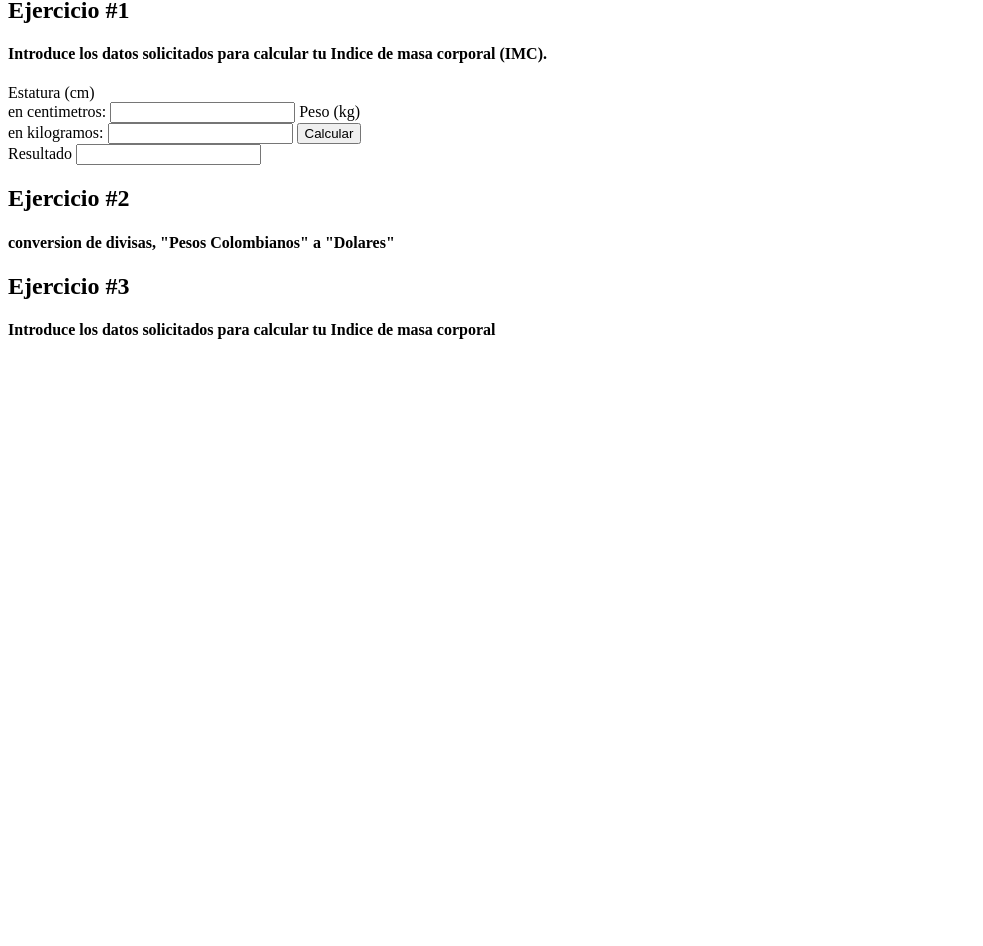
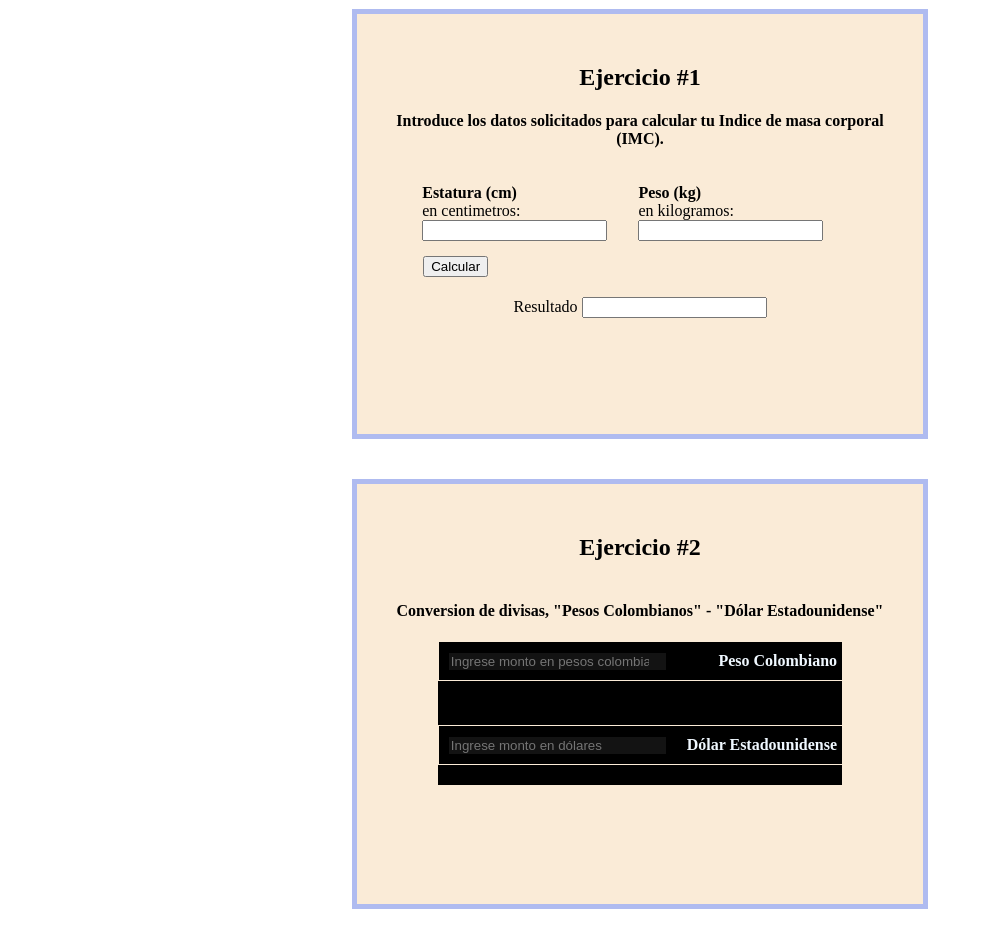
Before and after one commit to Allpez/eventosAL, a plain HTML site: page index.html in a window 1280 px wide. Shown: the part 83-1029 px from the top of the page, without its empty margins (0-983 px from the left). Before the commit the page ends 800 px from the top, so only its background shows below. Drawn offline with Linux system fonts and the light colour scheme.

Commit message:
ejercicio #2

```diff
--- a/index.html
+++ b/index.html
@@ -9,29 +9,50 @@
 </head>
 
 <body>
-
+    <div class="layout">
         <h1 class="titulo">Taller de Eventos</h1>
 
-
+        <div class="ej">
             <h2 class="titulo2">Ejercicio #1</h2>
             <h4 class="titulo4">Introduce los datos solicitados para calcular tu <span class="tema">Indice de masa corporal (IMC).</span></h4>
-
-    <form id="form">
-        <label>
-            <span class="estatura">Estatura (cm)</span><br>en centimetros:
+            <form id="form" class="form">
+                <label class="estatura">
+                    <span class="negrita">Estatura (cm)</span>
+                    <p class="parrafo">en centimetros:</p>
                     <input type="number" name="estatura" required>
                 </label>
-        <label>
-            <span class="peso">Peso (kg)</span><br>en kilogramos:
+                <label class="peso">
+                    <span class="negrita">Peso (kg)</span>
+                    <p class="parrafo">en kilogramos:</p>
                     <input type="number" name="peso" required>
                 </label>
-        <button type="submit">Calcular</button>
+                <button type="submit" class="boton">Calcular</button>
             </form>
-
-    <label>
+            <label class="resultado">
                 Resultado
                 <input type="text" id="resultado" readonly>
             </label>
+        </div>
+
+        <div class="ej div_2 conversion">
+            <h2 class="titulo2">Ejercicio #2</h2>
+            <h4 class="titulo4"><span class="tema">Conversion de divisas</span>, "Pesos Colombianos" - "Dólar Estadounidense"</h4>
+
+            <div class="caja">
+                <div class="int_box">
+                    <label class="pesoColomb cuadro">
+                        <input type="number" id="pesoColomb" placeholder="Ingrese monto en pesos colombiano" class="inpColor">
+                        <span class="negrita blanco">Peso Colombiano</span>
+                    </label>
+                </div>
+                <div class="int_box">
+                    <label class="dolar cuadro">
+                        <input type="number" id="dolar" placeholder="Ingrese monto en dólares" class="inpColor">
+                        <span class="negrita blanco">Dólar Estadounidense</span>
+                    </label>
+                </div>
+            </div>
+        </div>
 
 
 
@@ -47,55 +68,13 @@
 
 
 
-
-
-
-
-
-
-
-
-
-
-
-
-
-
-
-
-
-
-
-    <h2 class="titulo2">Ejercicio #2</h2>
-    <h4 class="titulo4"><span class="tema">conversion de divisas</span>, "Pesos Colombianos" a "Dolares"</h4>
-
-
-
-
-
-
-
-
-
-
-
-
-
-
-
-
-
+        <div class="ej div_2">
             <h2 class="titulo2">Ejercicio #3</h2>
             <h4 class="titulo4">Introduce los datos solicitados para calcular tu <span class="tema">Indice de masa
                     corporal</span></h4>
+        </div>
 
-
-
-
-
-
-
-
+    </div>
 
     <script src="main.js"></script>
 </body>
--- a/main.js
+++ b/main.js
@@ -8,13 +8,46 @@ formulario.addEventListener('submit', (e) => {
     estatura = parseFloat(estatura)
     peso = parseFloat(peso)
 
-    if (estatura === 0){
+    if (estatura === 0) {
         alert("Introduce un valor numerico correcto")
-    }else{
-        let total = peso / (Math.pow(estatura /100, 2))//calcvulo para el IMC
+    } else {
+        let total = peso / (Math.pow(estatura / 100, 2))//calcvulo para el IMC
 
         let resultado = document.getElementById('resultado')
         resultado.value = total.toFixed(2)
     }
 
 })
+
+
+
+const tasaCambio = 4052.01 //tasa de cambio
+const inputPesoCol = document.getElementById('pesoColomb')
+const inputDolar = document.getElementById('dolar')
+
+function actDolarEstadounidense() {
+    let pesos = parseFloat(inputPesoCol.value) || 0
+    let dolares = pesos / tasaCambio
+    inputDolar.value = dolares.toFixed(2)
+}
+
+function actPesoColombiano() {
+    let dolares = parseFloat(inputDolar.value) || 0
+    let pesos = dolares * tasaCambio
+    inputPesoCol.value = pesos.toFixed(2)
+}
+
+document.addEventListener('DOMContentLoaded', (event) => {
+    // Seleccionar todos los inputs dentro de .caja
+    const inputs = document.querySelectorAll('.caja input');
+
+    // Agregar evento focus a cada input
+    inputs.forEach(input => {
+        input.addEventListener('focus', (event) => {
+            event.target.value = ''; // Borrar el contenido del campo de entrada
+        });
+    });
+});
+
+inputPesoCol.addEventListener('input', actDolarEstadounidense)
+inputDolar.addEventListener('input', actPesoColombiano)
--- a/style.css
+++ b/style.css
@@ -0,0 +1,89 @@
+.layout {
+    display: flex;
+    flex-direction: column;
+    text-align: center;
+    justify-content: center;
+    align-items: center;
+}
+
+.ej {
+    width: 40%;
+    height: 45vh;
+    background-color: antiquewhite;
+    padding: 30px;
+    border: 5px solid rgb(175, 187, 240);
+    margin-bottom: 40px;
+
+}
+.form {
+    display: flex;
+    flex-wrap: wrap;
+    margin: 20px;
+    }
+
+.parrafo {
+    margin: initial;
+}
+
+.titulo {
+    width: 40%;
+    background-color: rgb(243, 233, 96);
+    text-align: center;
+    border-radius: 20px;
+    border: 2px solid rgb(175, 187, 240);
+}
+
+.estatura, .peso {
+    margin: 15px;
+    display: flex;
+    flex-direction: column;
+    width: 40%;
+    align-items: start;
+}
+
+.negrita {
+    font-weight: 600;
+}
+
+.inpColor {
+    width: 55%;
+    background-color: rgba(43, 43, 43, 0.459);
+    border: none;
+    color:antiquewhite;
+}
+
+.boton {
+    margin-left: 16px;
+}
+
+.div_2 {
+    display: flex;
+    flex-direction: column;
+    align-items: center;
+}
+
+.int_box {
+    width: 150%;
+    display: flex;
+    flex-direction: column;
+}
+
+.cuadro{
+    display: flex;
+    justify-content: space-between;
+    margin-bottom: 20px;
+    width: 64%;
+    border: 1px solid antiquewhite;
+    padding: 10px;
+    align-items: center;
+}
+
+.caja {
+    width: 80%;
+    height: 18vh;
+    display: flex;
+    flex-direction: column;
+    justify-content: space-between;
+    color: aliceblue;
+    background-color: black;
+}
```
Lines whose indentation alone changed are shown as unchanged.
